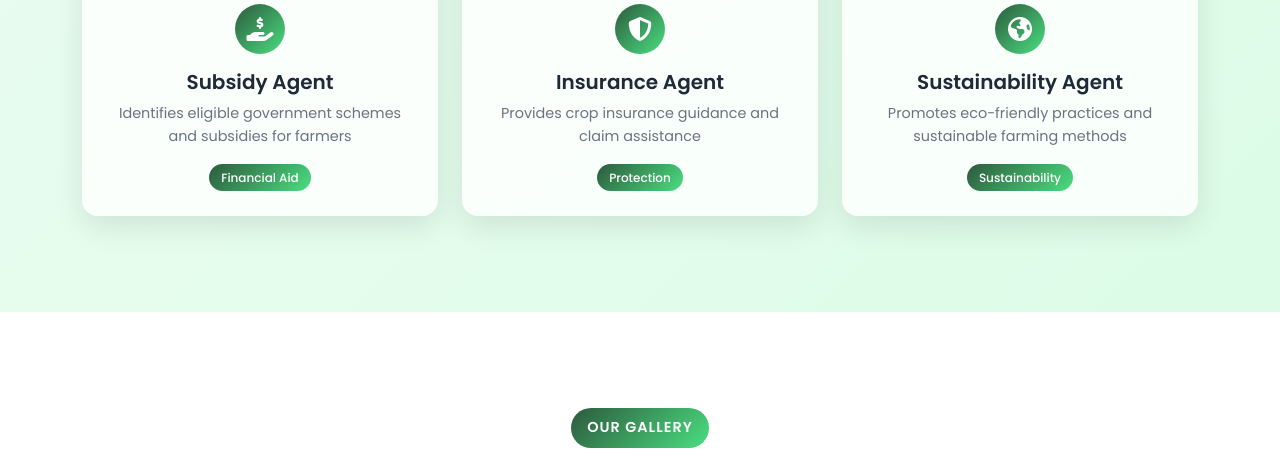
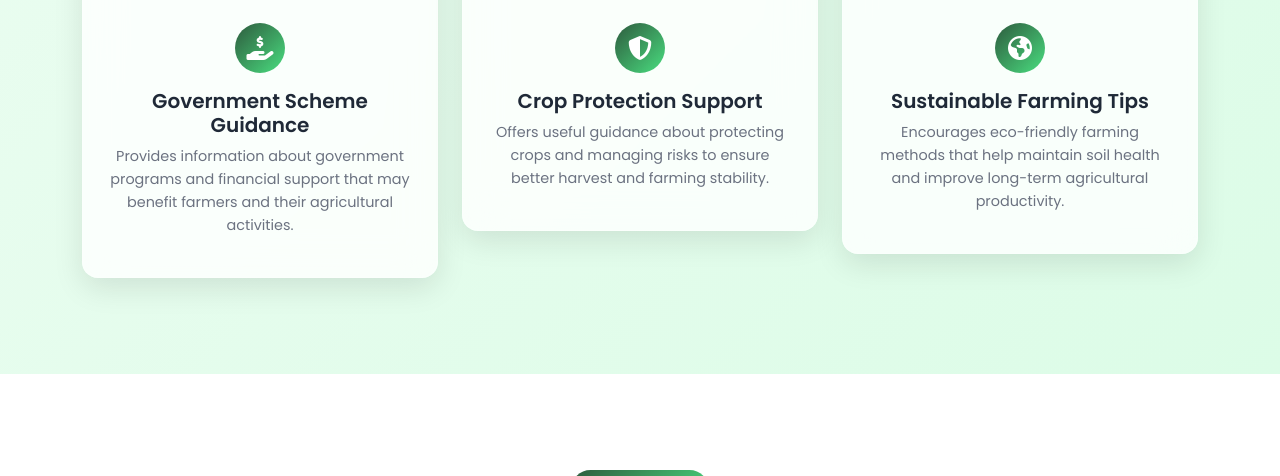
Before and after one commit to Ankitaghavate/AgriAgent-AI, a Flask app: page / in a window 1280 px wide. Shown: the part 1827-2303 px from the top of the page. Run offline with Flask 3, Linux system fonts and the light colour scheme; parts of the project's set-up code (start-up, migrations or seed data) failed here and were passed over; some libraries are stand-ins or nearby versions.

Commit message:
Revise content and add About section for clarity
Updated text content to enhance clarity and relevance for farmers. Added a new About section to explain the purpose of AgriAgentAI.

```diff
--- a/templates/index.html
+++ b/templates/index.html
@@ -53,12 +53,12 @@
                 <div class="col-lg-10 text-center">
                     <!-- <span class="hero-badge mb-4 d-inline-block">🚀 Powered by AI & RAG Technology</span> -->
                     <h1 class="hero-title fw-bold mb-4">
-                        Smart AI Solutions for <span class="text-gradient">Modern Agriculture</span>
+                        Smart Solutions for <span class="text-gradient">Modern Agriculture</span>
                     </h1>
                     <p class="hero-subtitle lead mb-5">
-                        Harness the power of <strong>Artificial Intelligence</strong>, <strong>RAG</strong>, and
-                        <strong>Multi-Agent Systems</strong> to transform your farming operations.
-                        Get intelligent crop recommendations, weather insights, disease detection, and more.
+                        Get helpful farming guidance based on your crop, land, and location.
+                        Discover better ways to grow crops, manage your farm, and improve productivity
+                        with easy and practical recommendations.
                     </p>
                     <div class="hero-buttons d-flex flex-wrap justify-content-center gap-3">
                         <a href="#profile" class="btn btn-primary btn-lg rounded-pill px-4 py-3">
@@ -98,9 +98,9 @@
                             <div class="agent-icon">
                                 <i class="fas fa-crown"></i>
                             </div>
-                            <h4>Master Agent</h4>
-                            <p>Orchestrates all AI operations and coordinates between specialized agents</p>
-                            <span class="agent-badge">Coordinator</span>
+                            <h4>Farm Management Support</h4>
+                            <p>Provides guidance to farmers by analyzing their farming details and offering useful suggestions to improve
+                                productivity and farm planning.</p>
                         </div>
                     </div>
                 </div>
@@ -114,9 +114,9 @@
                             <div class="agent-icon">
                                 <i class="fas fa-user-astronaut"></i>
                             </div>
-                            <h4>Profiling Agent</h4>
-                            <p>Analyzes farmer profiles and creates personalized recommendations</p>
-                            <span class="agent-badge">Personalization</span>
+                            <h4>Farmer Profile Analysis</h4>
+                            <p>Understands farmer information such as crop type, land size, and location to provide personalized farming
+                                recommendations.</p>
                         </div>
                     </div>
                 </div>
@@ -130,9 +130,9 @@
                             <div class="agent-icon">
                                 <i class="fas fa-comments"></i>
                             </div>
-                            <h4>Query Agent</h4>
-                            <p>Handles natural language queries and provides instant responses</p>
-                            <span class="agent-badge">Communication</span>
+                            <h4>Smart Farming Assistance</h4>
+                            <p>Helps farmers get quick answers to their farming questions and provides helpful information for better decision
+                                making.</p>
                         </div>
                     </div>
                 </div>
@@ -146,9 +146,9 @@
                             <div class="agent-icon">
                                 <i class="fas fa-hand-holding-dollar"></i>
                             </div>
-                            <h4>Subsidy Agent</h4>
-                            <p>Identifies eligible government schemes and subsidies for farmers</p>
-                            <span class="agent-badge">Financial Aid</span>
+                            <h4>Government Scheme Guidance</h4>
+                            <p>Provides information about government programs and financial support that may benefit farmers and their
+                                agricultural activities.</p>
                         </div>
                     </div>
                 </div>
@@ -162,9 +162,9 @@
                             <div class="agent-icon">
                                 <i class="fas fa-shield-halved"></i>
                             </div>
-                            <h4>Insurance Agent</h4>
-                            <p>Provides crop insurance guidance and claim assistance</p>
-                            <span class="agent-badge">Protection</span>
+                            <h4>Crop Protection Support</h4>
+                            <p>Offers useful guidance about protecting crops and managing risks to ensure better harvest and farming stability.
+                            </p>
                         </div>
                     </div>
                 </div>
@@ -178,9 +178,9 @@
                             <div class="agent-icon">
                                 <i class="fas fa-earth-americas"></i>
                             </div>
-                            <h4>Sustainability Agent</h4>
-                            <p>Promotes eco-friendly practices and sustainable farming methods</p>
-                            <span class="agent-badge">Sustainability</span>
+                            <h4>Sustainable Farming Tips</h4>
+                            <p>Encourages eco-friendly farming methods that help maintain soil health and improve long-term agricultural
+                                productivity.</p>
                         </div>
                     </div>
                 </div>
@@ -188,7 +188,7 @@
         </div>
     </section>
 
-    <!-- ======= Image Gallery Section ======= -->
+    <!-- ======= Imagent-badgege Gallery Section ======= -->
     <section id="gallery" class="gallery-section py-6">
         <div class="container">
             <div class="section-header text-center mb-5">
@@ -244,7 +244,7 @@
     </section>
 
     <!-- ======= About Section ======= -->
-    <section id="about" class="about-section py-6">
+    <!-- <section id="about" class="about-section py-6">
         <div class="container">
             <div class="row align-items-center">
                 <div class="col-lg-6 mb-5 mb-lg-0">
@@ -297,6 +297,52 @@
                         </div>
                     </div>
                 </div>
+            </div>
+        </div>
+    </section> -->
+    <!-- ======= About Section ======= -->
+    <section id="about" class="about-section py-6">
+        <div class="container">
+            <div class="row align-items-center">
+
+                <!-- Image -->
+                <div class="col-lg-6 mb-4 mb-lg-0">
+                    <img src="https://images.unsplash.com/photo-1558618666-fcd25c85cd64?w=600&h=500&fit=crop"
+                        class="img-fluid rounded-4 shadow-lg" alt="About AgriAgentAI">
+                </div>
+
+                <!-- Text Content -->
+                <div class="col-lg-6 ps-lg-5">
+                    <span class="section-tag">About Us</span>
+                    <h2 class="section-title fw-bold mt-3 mb-4">
+                        Helping Farmers Make Better Decisions
+                    </h2>
+
+                    <p class="about-text">
+                        AgriAgentAI is a platform created to support farmers by providing
+                        simple and useful guidance for their farming activities. Many farmers
+                        are not aware of the different government schemes, subsidies,
+                        and support programs available to them. Because the information is
+                        scattered and sometimes difficult to understand, farmers often miss
+                        these opportunities.
+                    </p>
+
+                    <p class="about-text">
+                        Our platform helps solve this problem by collecting basic
+                        information such as crop type, location, land size, income level,
+                        and farming type. Based on this information, the system analyzes
+                        the situation and provides helpful suggestions for the farmer.
+                    </p>
+
+                    <p class="about-text">
+                        The goal of AgriAgentAI is to make agricultural information simple,
+                        clear, and easy to access. It helps farmers discover suitable
+                        schemes, understand support options, and get recommendations
+                        that can improve their farming decisions and income.
+                    </p>
+
+                </div>
+
             </div>
         </div>
     </section>
```
